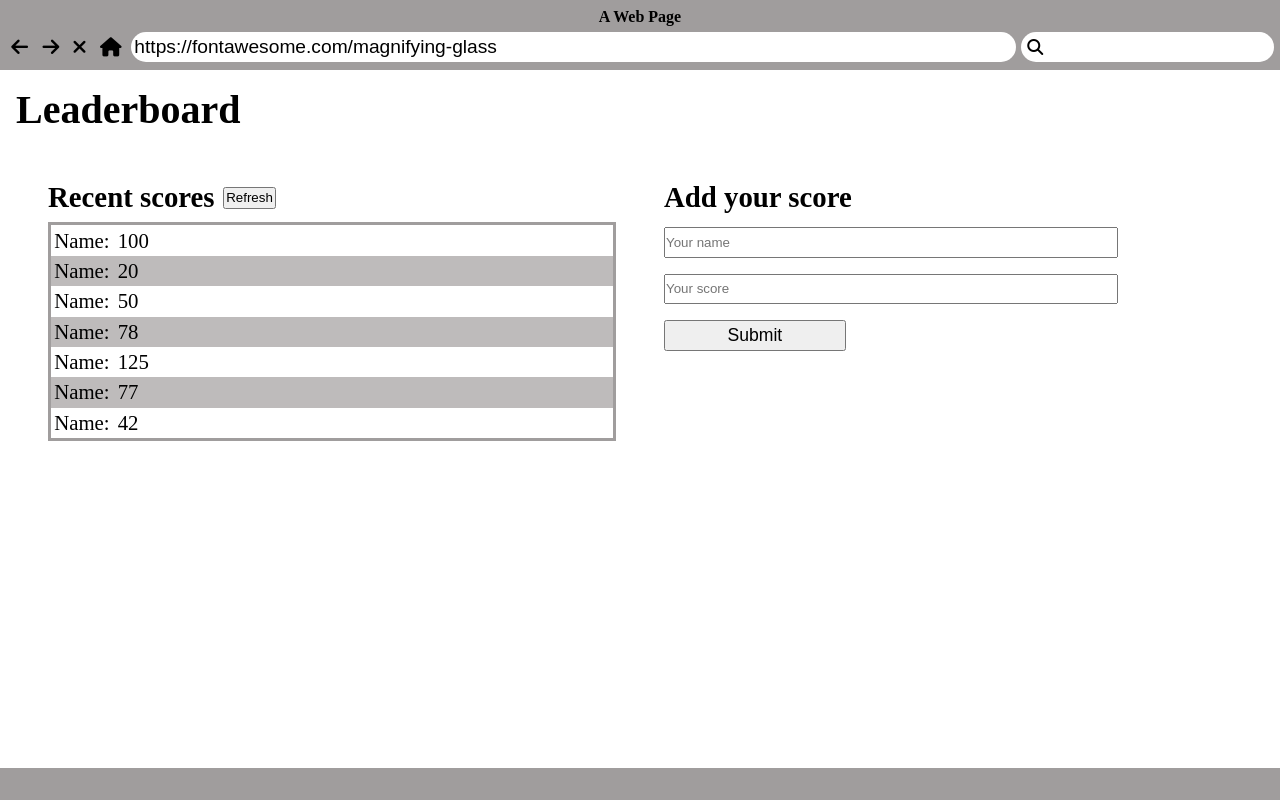
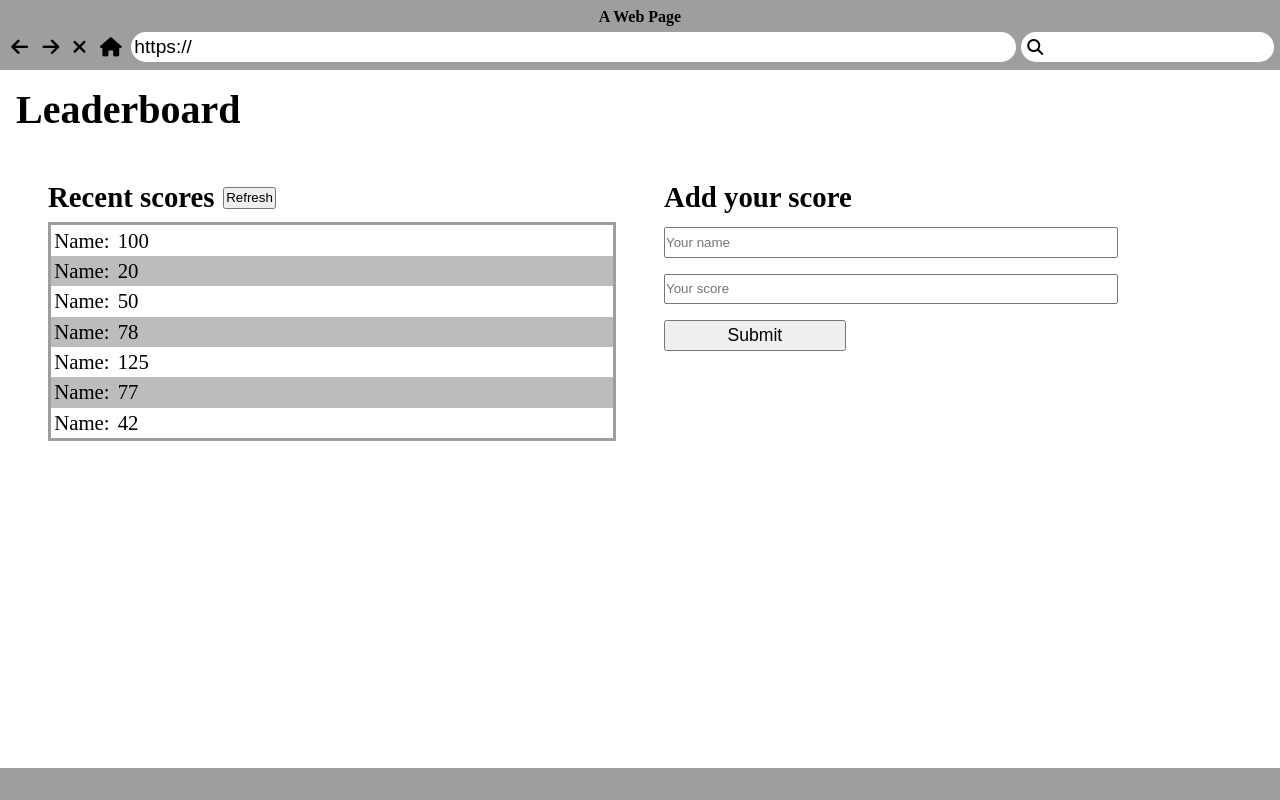
Before and after one commit to Lucas-Erkana/Leaderboard, a website built with webpack: page src/index.html in a window 1280 px wide. Built offline with nearby package versions, Linux system fonts and the light colour scheme.

Commit message:
adjust top part url

```diff
--- a/src/index.html
+++ b/src/index.html
@@ -15,7 +15,7 @@
       <i class="fa-sharp fa-solid fa-arrow-right"></i>
       <i class="fa-solid fa-xmark"></i>
       <i class="fa-solid fa-house"></i>
-      <input class="head-para" value = "https://fontawesome.com/magnifying-glass">
+      <input class="head-para" value = "https://">
       <div class="search-bar">
         <i class="fa-solid fa-magnifying-glass"></i>
         <input class="search" type="text">
```
Also changed, not shown: src/modules/variables.js (+6 -6 lines), dist/index.html, dist/main.js.
